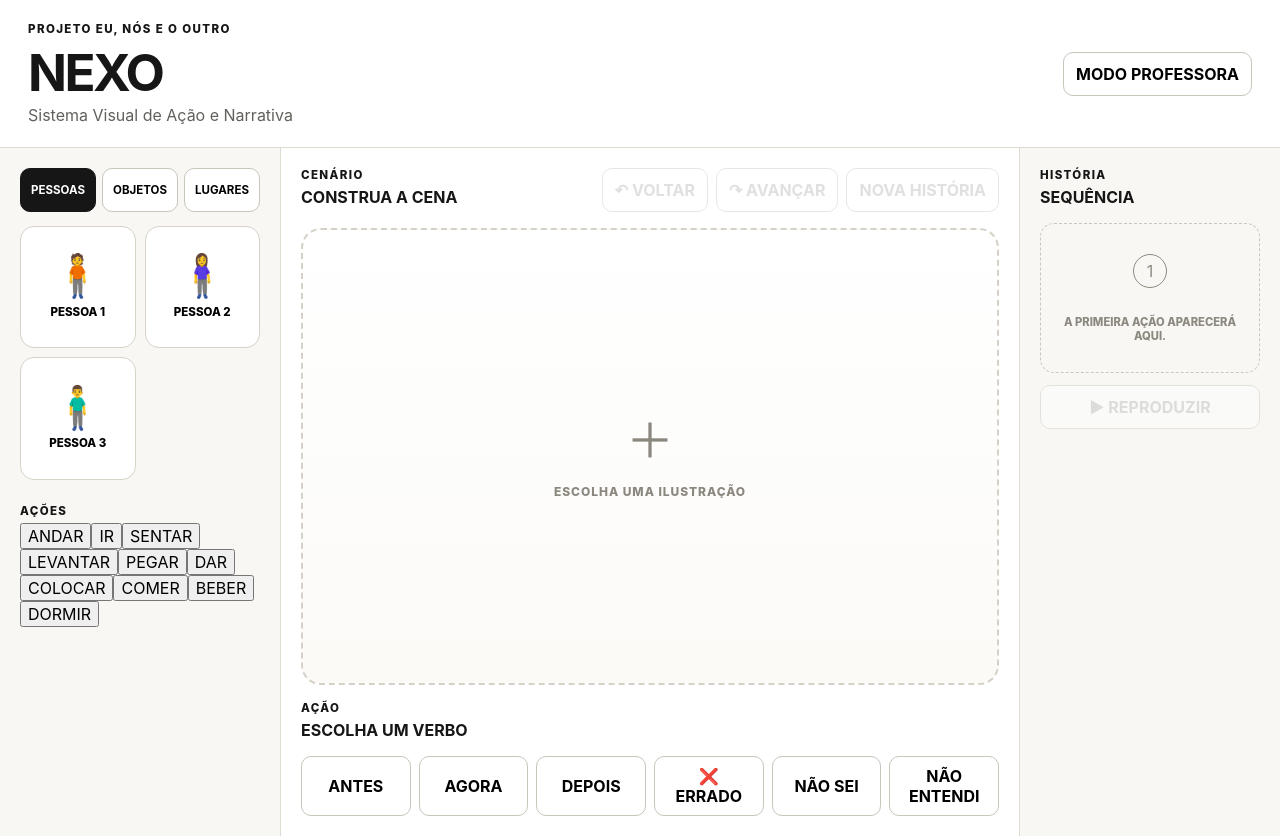
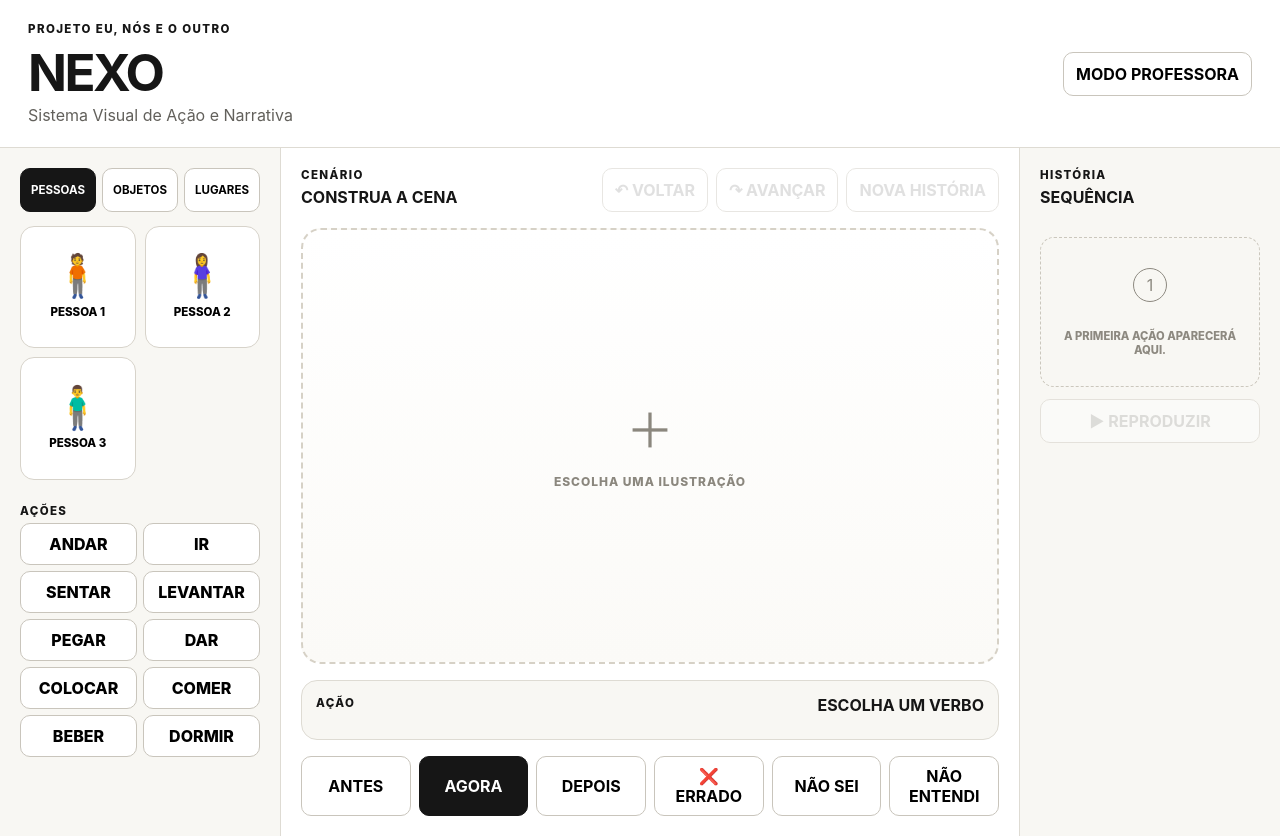
Before and after one commit to aeduardasantana/nexo, a React (Vite) app: page / in a window 1280 px wide. Built offline with nearby package versions, Linux system fonts and the light colour scheme.

Commit message:
style: add action builder and scene state styles

```diff
--- a/src/styles.css
+++ b/src/styles.css
@@ -158,3 +158,184 @@ button:disabled { opacity: .42; cursor: not-allowed; }
 
   .verb-preview { display: none; }
 }
+
+.verb-grid {
+  display: grid;
+  grid-template-columns: repeat(2, 1fr);
+  gap: 6px;
+}
+
+.verb-button,
+.execute-button,
+.story-card {
+  min-height: 42px;
+  border: 1px solid #c9c5bc;
+  background: #fff;
+  border-radius: 10px;
+  padding: 8px 10px;
+  font-weight: 800;
+  cursor: pointer;
+}
+
+.verb-button.active,
+.story-card.active,
+.stage-footer button.active {
+  background: #161616;
+  color: #fff;
+  border-color: #161616;
+}
+
+.action-builder {
+  border: 1px solid #dedbd3;
+  border-radius: 16px;
+  padding: 14px;
+  background: #f8f7f3;
+}
+
+.builder-title {
+  display: flex;
+  align-items: center;
+  justify-content: space-between;
+  gap: 14px;
+  margin-bottom: 10px;
+}
+
+.builder-title strong {
+  font-size: 1rem;
+}
+
+.builder-fields {
+  display: flex;
+  flex-wrap: wrap;
+  gap: 10px;
+  align-items: end;
+}
+
+.builder-fields label {
+  display: grid;
+  gap: 5px;
+  flex: 1 1 140px;
+}
+
+.builder-fields label span {
+  font-size: .68rem;
+  font-weight: 850;
+  letter-spacing: .08em;
+}
+
+.builder-fields select {
+  min-height: 44px;
+  border: 1px solid #c9c5bc;
+  border-radius: 10px;
+  background: #fff;
+  padding: 8px 10px;
+  font-weight: 750;
+}
+
+.execute-button {
+  min-width: 110px;
+  background: #161616;
+  color: #fff;
+  border-color: #161616;
+}
+
+.feedback {
+  margin-top: 10px;
+  border-radius: 10px;
+  padding: 10px 12px;
+  font-weight: 850;
+  text-align: center;
+}
+
+.feedback.error {
+  background: #f2e8e6;
+  border: 1px solid #d5bcb5;
+}
+
+.feedback.success {
+  background: #ecefe9;
+  border: 1px solid #c8d0c3;
+}
+
+.scene-item em {
+  font-style: normal;
+  font-size: .62rem;
+  font-weight: 800;
+  color: #6d6961;
+  background: #f1eee7;
+  border-radius: 999px;
+  padding: 4px 7px;
+}
+
+.scene-item.is-sitting span {
+  transform: translateY(8px);
+}
+
+.scene-item.is-sleeping {
+  transform: rotate(-8deg);
+}
+
+.scene-item.is-consumed {
+  opacity: .2;
+}
+
+.story-list {
+  display: grid;
+  gap: 8px;
+  margin-top: 14px;
+}
+
+.story-card {
+  width: 100%;
+  display: grid;
+  grid-template-columns: 34px 1fr;
+  align-items: center;
+  text-align: left;
+  gap: 8px;
+}
+
+.story-card span {
+  width: 30px;
+  height: 30px;
+  display: grid;
+  place-items: center;
+  border: 1px solid currentColor;
+  border-radius: 50%;
+}
+
+.debug-caption {
+  display: none;
+}
+
+@media (max-width: 900px) {
+  .verb-grid {
+    grid-template-columns: repeat(3, 1fr);
+  }
+}
+
+@media (max-width: 640px) {
+  .builder-fields {
+    display: grid;
+    grid-template-columns: repeat(2, minmax(0, 1fr));
+  }
+
+  .builder-fields label,
+  .execute-button {
+    width: 100%;
+    min-width: 0;
+  }
+
+  .execute-button {
+    grid-column: 1 / -1;
+  }
+
+  .verb-grid {
+    grid-template-columns: repeat(5, minmax(0, 1fr));
+    overflow-x: auto;
+  }
+
+  .verb-button {
+    font-size: .66rem;
+    min-width: 74px;
+  }
+}
```
